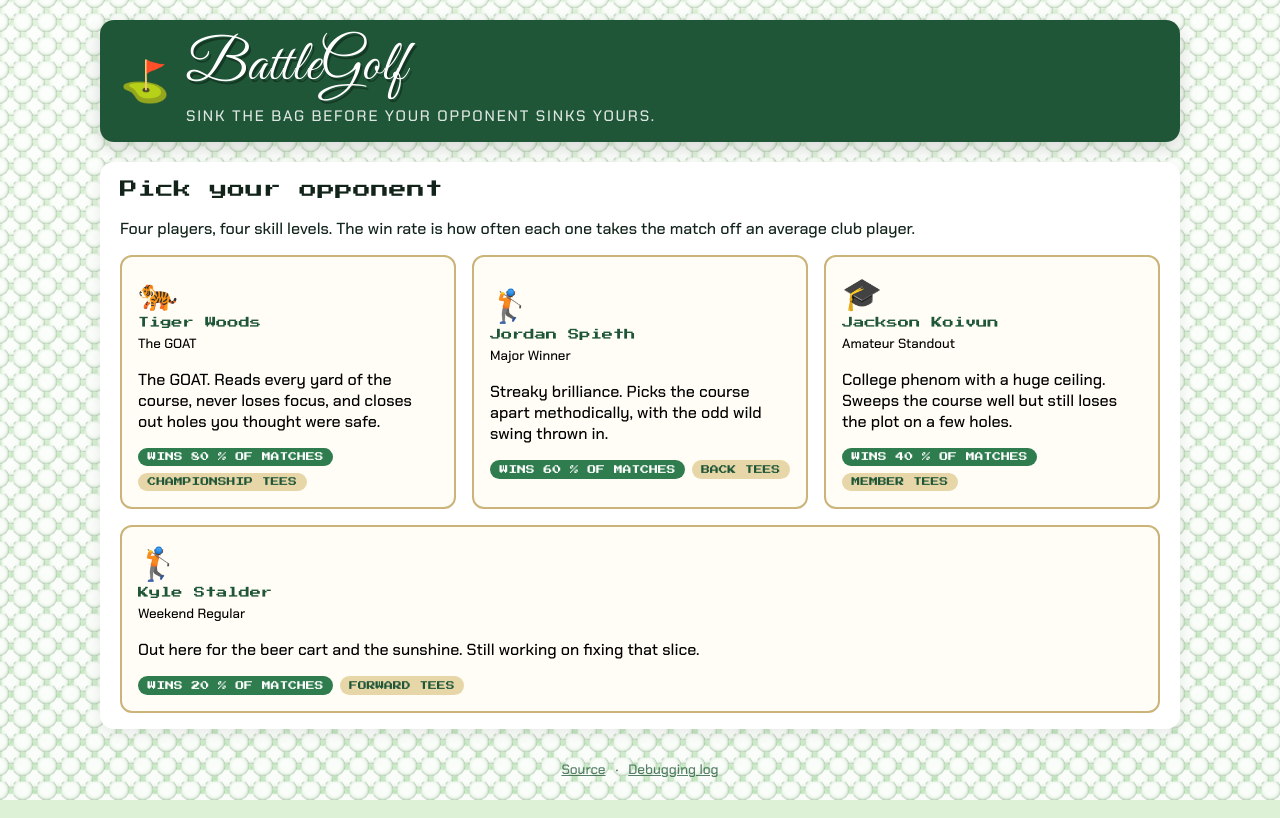
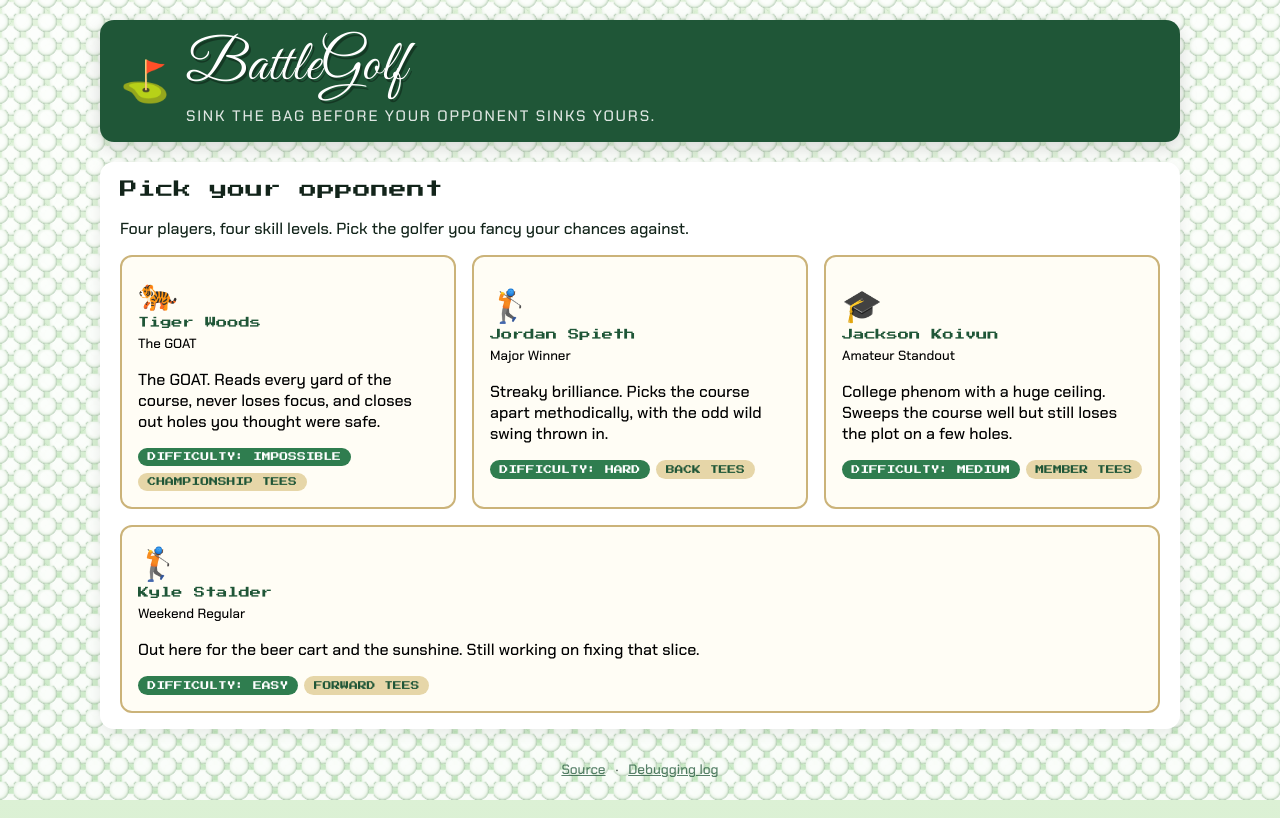
Before and after one commit to dk-cognition/DK-Battleship, an ASP.NET Core app: page / in a window 1280 px wide. Run offline with ASP.NET Core 8, Linux system fonts and the light colour scheme; style sheets or scripts are compiled from the project's sources.

Commit message:
Show difficulty tiers on the roster and drop the title focus ring
Co-Authored-By: dilan.krishnamurthy <dilan.krishnamurthy@cognition.ai>

```diff
--- a/src/DKBattleship.Web/Pages/Home.razor
+++ b/src/DKBattleship.Web/Pages/Home.razor
@@ -11,7 +11,7 @@
 {
     <div class="panel">
         <h2>Pick your opponent</h2>
-        <p>Four players, four skill levels. The win rate is how often each one takes the match off an average club player.</p>
+        <p>Four players, four skill levels. Pick the golfer you fancy your chances against.</p>
         <div class="characters">
             @foreach (var character in GolfCharacters.All)
             {
@@ -21,8 +21,8 @@
                     <div><small>@character.Title</small></div>
                     <p>@character.Description</p>
                     <div class="handicap">
-                        <span class="win-rate">Wins @($"{character.ExpectedWinRate:P0}") of matches</span>
-                        <span class="tees">@Difficulty(character)</span>
+                        <span class="difficulty">Difficulty: @DifficultyLabel(character)</span>
+                        <span class="tees">@TeeLabel(character)</span>
                     </div>
                 </button>
             }
@@ -148,7 +148,15 @@ else
         _log.Clear();
     }
 
-    private static string Difficulty(GolfCharacter character) => character.ExpectedWinRate switch
+    private static string DifficultyLabel(GolfCharacter character) => character.ExpectedWinRate switch
+    {
+        >= 0.75 => "Impossible",
+        >= 0.55 => "Hard",
+        >= 0.35 => "Medium",
+        _ => "Easy"
+    };
+
+    private static string TeeLabel(GolfCharacter character) => character.ExpectedWinRate switch
     {
         >= 0.75 => "Championship tees",
         >= 0.55 => "Back tees",
--- a/src/DKBattleship.Web/wwwroot/css/app.css
+++ b/src/DKBattleship.Web/wwwroot/css/app.css
@@ -119,6 +119,11 @@ a {
     border-radius: 14px;
     padding: 1rem 1.25rem;
     box-shadow: 0 6px 18px rgba(0, 0, 0, .15);
+}
+
+/* The banner title is decorative, never a keyboard stop, so no focus ring. */
+.clubhouse h1:focus {
+    outline: none;
 }
 
 .clubhouse .logo {
@@ -269,7 +274,7 @@ button.tee:disabled {
     align-items: center;
 }
 
-.character-card .win-rate, .character-card .tees {
+.character-card .difficulty, .character-card .tees {
     font-family: var(--arcade);
     font-size: .55rem;
     text-transform: uppercase;
@@ -277,7 +282,7 @@ button.tee:disabled {
     padding: .3rem .6rem;
 }
 
-.character-card .win-rate {
+.character-card .difficulty {
     background: var(--fairway);
     color: #fff;
 }
```
